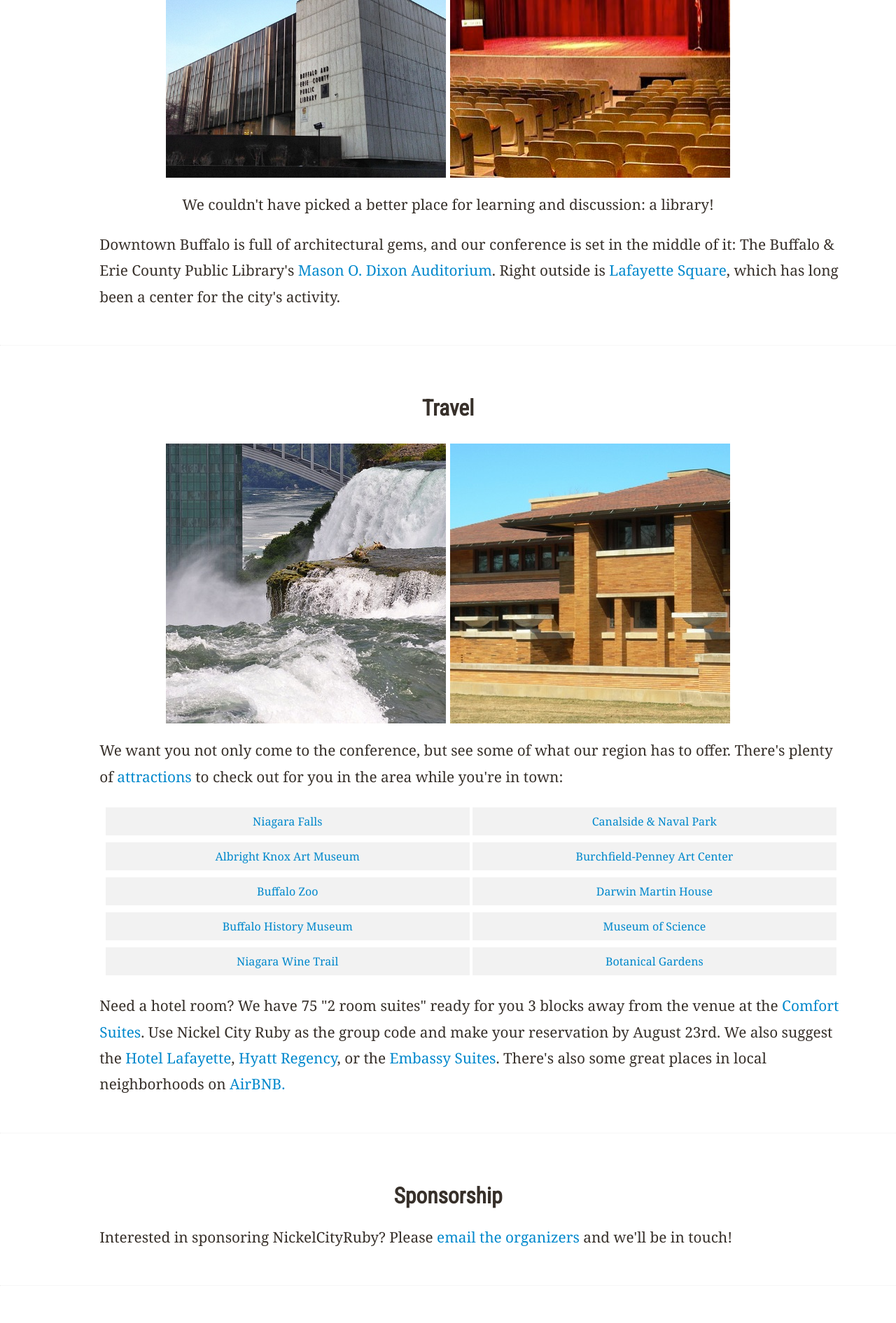
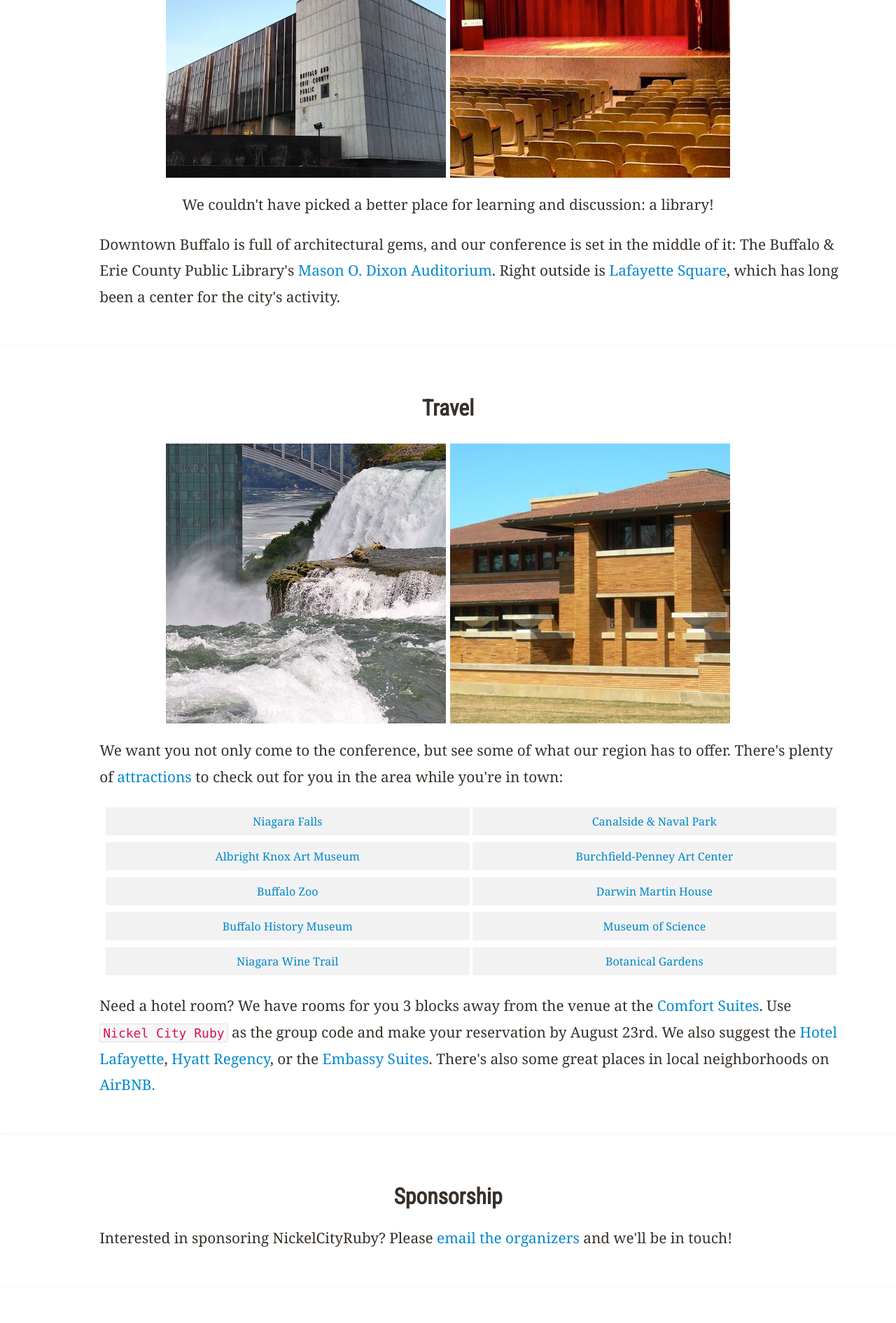
Before and after one commit to nysmakers/nysmakers.github.io, a Jekyll site: the page built from 2013/index.html, in a window 1280 px wide. Shown: the part 2909-4800 px from the top of the page at 70% size. Built offline with Jekyll 4.4.1, drawn with Linux system fonts in a browser that asks for light colours.

Commit message:
Copy clarification and use monospace for hotel code

```diff
--- a/2013/index.html
+++ b/2013/index.html
@@ -125,7 +125,7 @@ title: Nickel City Ruby Conference - September 20-21, 2013 - Buffalo, NY
       <li><a href="http://www.buffalogardens.com/">Botanical Gardens</a></li>
     </ul>
     <p class="span10 offset1">
-      Need a hotel room? We have 75 "2 room suites" ready for you 3 blocks away from the venue at the <a href="http://www.comfortsuites.com/hotel-buffalo-new_york-NY200">Comfort Suites</a>. Use Nickel City Ruby as the group code and make your reservation by August 23rd. We also suggest the <a href="http://thehotellafayette.com/">Hotel Lafayette</a>, <a href="http://buffalo.hyatt.com/hyatt/hotels-buffalo/index.jsp?null">Hyatt Regency</a>, or the <a href="http://embassysuites3.hilton.com/en/hotels/new-york/embassy-suites-buffalo-BUFESES/index.html">Embassy Suites</a>. There's also some great places in local neighborhoods on <a href="https://www.airbnb.com/s/Buffalo--NY">AirBNB.</a>
+      Need a hotel room? We have rooms for you 3 blocks away from the venue at the <a href="http://www.comfortsuites.com/hotel-buffalo-new_york-NY200">Comfort Suites</a>. Use <code>Nickel City Ruby</code> as the group code and make your reservation by August 23rd. We also suggest the <a href="http://thehotellafayette.com/">Hotel Lafayette</a>, <a href="http://buffalo.hyatt.com/hyatt/hotels-buffalo/index.jsp?null">Hyatt Regency</a>, or the <a href="http://embassysuites3.hilton.com/en/hotels/new-york/embassy-suites-buffalo-BUFESES/index.html">Embassy Suites</a>. There's also some great places in local neighborhoods on <a href="https://www.airbnb.com/s/Buffalo--NY">AirBNB.</a>
     </p>
   </section>
 
--- a/stylesheets/responsive.css
+++ b/stylesheets/responsive.css
@@ -189,6 +189,8 @@ section {
   height: 400px;
   margin-top: 10px; }
 
+#travel code {
+  font-size: 18px; }
 #travel ul {
   text-align: center;
   margin-top: 20px;
--- a/stylesheets/scss/responsive.scss
+++ b/stylesheets/scss/responsive.scss
@@ -238,6 +238,9 @@ section {
 }
 
 #travel {
+  code {
+    font-size: 18px;
+  }
   ul {
     text-align: center;
     margin-top: 20px;
```
